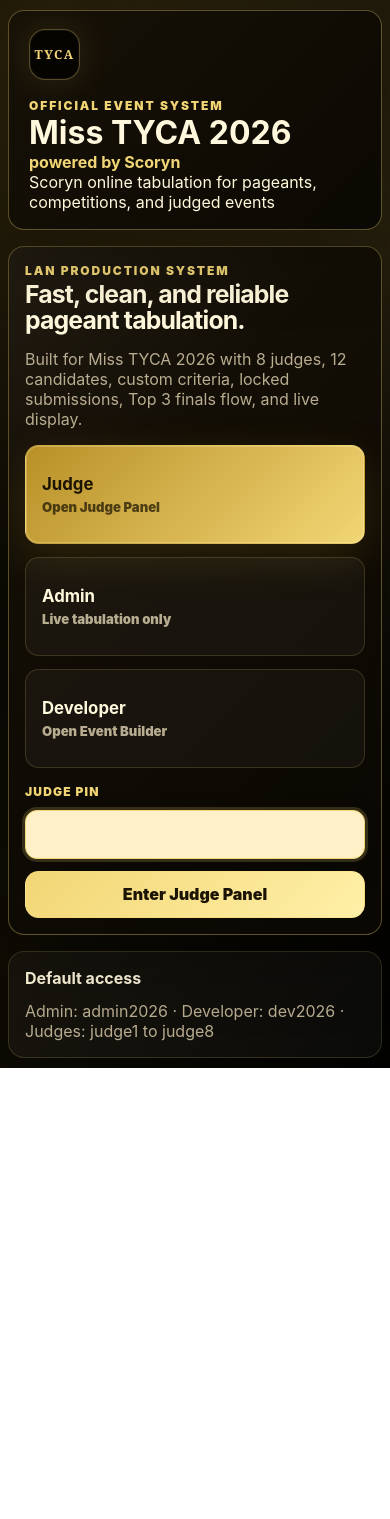
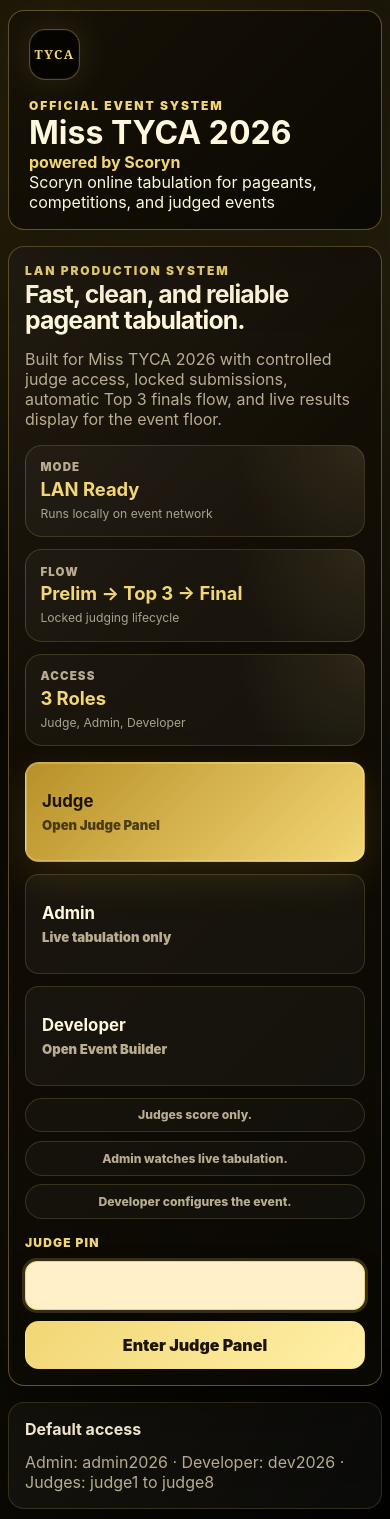
Before and after one commit to DevN4iru/scoryn-tyca-lan, a React (Vite) app: page / in a window 390 px wide. Before the commit the page ends 1068 px from the top, so only its background shows below. Built offline with nearby package versions, Linux system fonts and the light colour scheme.

Commit message:
Polish dashboard layout clarity

```diff
--- a/src/App.jsx
+++ b/src/App.jsx
@@ -44,6 +44,39 @@
   );
 }
 
+// UI_POLISH_PASS_2: frontend-only layout helpers.
+function MiniStat({ label, value, note }) {
+  return (
+    <article className="mini-stat">
+      <span>{label}</span>
+      <strong>{value}</strong>
+      {note && <small>{note}</small>}
+    </article>
+  );
+}
+
+function StatusGrid({ items }) {
+  return (
+    <div className="status-grid">
+      {items.map((item) => (
+        <MiniStat key={item.label} label={item.label} value={item.value} note={item.note} />
+      ))}
+    </div>
+  );
+}
+
+function SectionTitle({ eyebrow, title, children }) {
+  return (
+    <div className="section-title">
+      <div>
+        <div className="eyebrow">{eyebrow}</div>
+        <h2>{title}</h2>
+      </div>
+      {children && <p>{children}</p>}
+    </div>
+  );
+}
+
 function Login({ onLogin }) {
   const [role, setRole] = useState('judge');
   const [pin, setPin] = useState('');
@@ -85,9 +118,15 @@
         <div className="eyebrow">LAN Production System</div>
         <h2>Fast, clean, and reliable pageant tabulation.</h2>
         <p>
-          Built for Miss TYCA 2026 with 8 judges, 12 candidates, custom criteria,
-          locked submissions, Top 3 finals flow, and live display.
+          Built for Miss TYCA 2026 with controlled judge access, locked submissions,
+          automatic Top 3 finals flow, and live results display for the event floor.
         </p>
+
+        <div className="hero-highlights">
+          <MiniStat label="Mode" value="LAN Ready" note="Runs locally on event network" />
+          <MiniStat label="Flow" value="Prelim → Top 3 → Final" note="Locked judging lifecycle" />
+          <MiniStat label="Access" value="3 Roles" note="Judge, Admin, Developer" />
+        </div>
 
         <div className="role-grid">
           <button type="button" className={role === 'judge' ? 'role active' : 'role'} onClick={() => setRole('judge')}>
@@ -102,6 +141,12 @@
             <strong>Developer</strong>
             <span>Open Event Builder</span>
           </button>
+        </div>
+
+        <div className="role-helper">
+          <span>Judges score only.</span>
+          <span>Admin watches live tabulation.</span>
+          <span>Developer configures the event.</span>
         </div>
 
         <form className="login-form" onSubmit={submit}>
@@ -311,12 +356,10 @@
 
   return (
     <section className="section-card">
-      <div className="eyebrow">Event Builder</div>
-      <h2>Developer Event Builder</h2>
-      <p>
-        Configure candidates, judges, PINs, and criteria before scoring starts.
-        {locked ? ' Setup is currently locked because scoring already started.' : ' Setup is currently editable.'}
-      </p>
+      <SectionTitle eyebrow="Developer Workspace" title="Event Builder">
+        Configure candidates, judge PINs, and scoring criteria before scoring starts.
+        {locked ? ' Setup is locked because scoring already started.' : ' Setup is editable and ready for event preparation.'}
+      </SectionTitle>
 
       {message && (
         <p className={message.toLowerCase().includes('saved') || message.toLowerCase().includes('reset') ? 'ok' : 'error'}>
@@ -496,8 +539,7 @@
           <div className="eyebrow">Admin Control</div>
           <h2>Live Tabulation</h2>
           <p>
-            Preliminary submissions: {state.status.prelimSubmittedCount}/{state.status.totalJudges}.
-            Finals open: {state.status.finalOpen ? 'Yes' : 'No'}.
+            Monitor submissions, rankings, Top 3 finalists, final scores, and official winner status.
           </p>
           {message && <p className="error">{message}</p>}
         </div>
@@ -508,6 +550,15 @@
           <button onClick={() => window.open('/?tv=final', '_blank')}>TV Finals</button>
         </div>
       </section>
+
+      <StatusGrid
+        items={[
+          { label: 'Preliminary', value: `${state.status.prelimSubmittedCount}/${state.status.totalJudges}`, note: 'Judge submissions' },
+          { label: 'Finals', value: state.status.finalOpen ? 'Open' : 'Locked', note: 'Top 3 gate' },
+          { label: 'Final Submitted', value: `${state.status.finalSubmittedCount}/${state.status.totalJudges}`, note: 'Final judge locks' },
+          { label: 'Winner', value: state.winner?.name || 'Pending', note: state.winner ? 'Declared' : 'Not yet declared' }
+        ]}
+      />
 
 
       <section className="section-card">
@@ -601,10 +652,6 @@
             Configure event setup separately from the event admin dashboard.
             Admin stays focused on live tabulation, judges stay focused on scoring.
           </p>
-          <p>
-            Preliminary submissions: {state.status.prelimSubmittedCount}/{state.status.totalJudges}.
-            Finals open: {state.status.finalOpen ? 'Yes' : 'No'}.
-          </p>
           {message && <p className="error">{message}</p>}
         </div>
 
@@ -614,6 +661,15 @@
           <button onClick={() => window.open('/?tv=final', '_blank')}>TV Finals</button>
         </div>
       </section>
+
+      <StatusGrid
+        items={[
+          { label: 'Candidates', value: state.config.candidates.length, note: 'Configured entries' },
+          { label: 'Judges', value: state.config.judges.length, note: 'Configured accounts' },
+          { label: 'Scoring', value: state.status.scoringStarted ? 'Started' : 'Not Started', note: state.status.scoringStarted ? 'Setup locked' : 'Setup editable' },
+          { label: 'Finals', value: state.status.finalOpen ? 'Open' : 'Locked', note: `${state.status.prelimSubmittedCount}/${state.status.totalJudges} prelim submitted` }
+        ]}
+      />
 
       <DeveloperBuilder state={state} onSaved={load} />
     </main>
@@ -772,6 +828,15 @@
         </button>
       </section>
 
+      <StatusGrid
+        items={[
+          { label: 'Preliminary', value: prelimLocked ? 'Locked' : `${prelimDone}/${prelimTotal}`, note: prelimLocked ? 'Submitted' : 'Fields filled' },
+          { label: 'Finals', value: state.status.finalOpen ? 'Open' : 'Locked', note: `${state.status.prelimSubmittedCount}/${state.status.totalJudges} prelim submitted` },
+          { label: 'Final Sheet', value: state.status.finalOpen ? `${finalDone}/${finalTotal}` : 'Waiting', note: state.status.finalOpen ? 'Top 3 only' : 'Opens after prelim' },
+          { label: 'Your Final', value: finalLocked ? 'Locked' : 'Editable', note: state.status.finalOpen ? 'Final round status' : 'Not available yet' }
+        ]}
+      />
+
       <section className="section-card">
         <div className="eyebrow">{state.config.rounds.prelim.name}</div>
         <h2>Preliminary Score Sheet</h2>
@@ -857,8 +922,7 @@
   );
 }
 
-function TvDisplay
-({ type }) {
+function TvDisplay({ type }) {
   const [state, setState] = useState(null);
 
   async function load() {
--- a/src/styles.css
+++ b/src/styles.css
@@ -839,3 +839,110 @@
     padding: 1.2rem;
   }
 }
+
+
+/* =========================================================
+   Scoryn UI Polish Pass 2
+   Frontend-only layout clarity for login, admin, developer, judge.
+   ========================================================= */
+
+.hero-highlights,
+.status-grid {
+  display: grid;
+  grid-template-columns: repeat(3, minmax(0, 1fr));
+  gap: 0.75rem;
+  margin: 1rem 0;
+}
+
+.status-grid {
+  grid-template-columns: repeat(4, minmax(0, 1fr));
+}
+
+.mini-stat {
+  position: relative;
+  overflow: hidden;
+  border: 1px solid var(--line-soft);
+  background:
+    radial-gradient(circle at top right, rgba(242, 214, 117, 0.1), transparent 8rem),
+    rgba(255, 255, 255, 0.035);
+  border-radius: 1.05rem;
+  padding: 0.9rem;
+}
+
+.mini-stat span {
+  display: block;
+  color: var(--muted);
+  font-size: 0.72rem;
+  font-weight: 900;
+  text-transform: uppercase;
+  letter-spacing: 0.1em;
+}
+
+.mini-stat strong {
+  display: block;
+  margin-top: 0.35rem;
+  color: var(--gold);
+  font-size: clamp(1.15rem, 2vw, 1.55rem);
+  line-height: 1.05;
+}
+
+.mini-stat small {
+  display: block;
+  margin-top: 0.4rem;
+  color: rgba(255, 248, 220, 0.62);
+  font-size: 0.76rem;
+  line-height: 1.35;
+}
+
+.role-helper {
+  display: grid;
+  grid-template-columns: repeat(3, minmax(0, 1fr));
+  gap: 0.55rem;
+  margin: -0.25rem 0 1rem;
+}
+
+.role-helper span {
+  border: 1px solid var(--line-soft);
+  border-radius: 999rem;
+  padding: 0.55rem 0.65rem;
+  color: var(--muted);
+  background: rgba(255, 255, 255, 0.03);
+  font-size: 0.76rem;
+  font-weight: 800;
+  text-align: center;
+}
+
+.section-title {
+  display: grid;
+  gap: 0.35rem;
+  margin-bottom: 0.75rem;
+}
+
+.section-title h2,
+.section-title p {
+  margin: 0;
+}
+
+.section-title p {
+  color: var(--muted);
+}
+
+.status-grid + .section-card {
+  margin-top: 1rem;
+}
+
+.status-grid .mini-stat {
+  min-height: 6.7rem;
+}
+
+@media (max-width: 980px) {
+  .hero-highlights,
+  .status-grid,
+  .role-helper {
+    grid-template-columns: 1fr;
+  }
+
+  .status-grid .mini-stat {
+    min-height: auto;
+  }
+}
```
